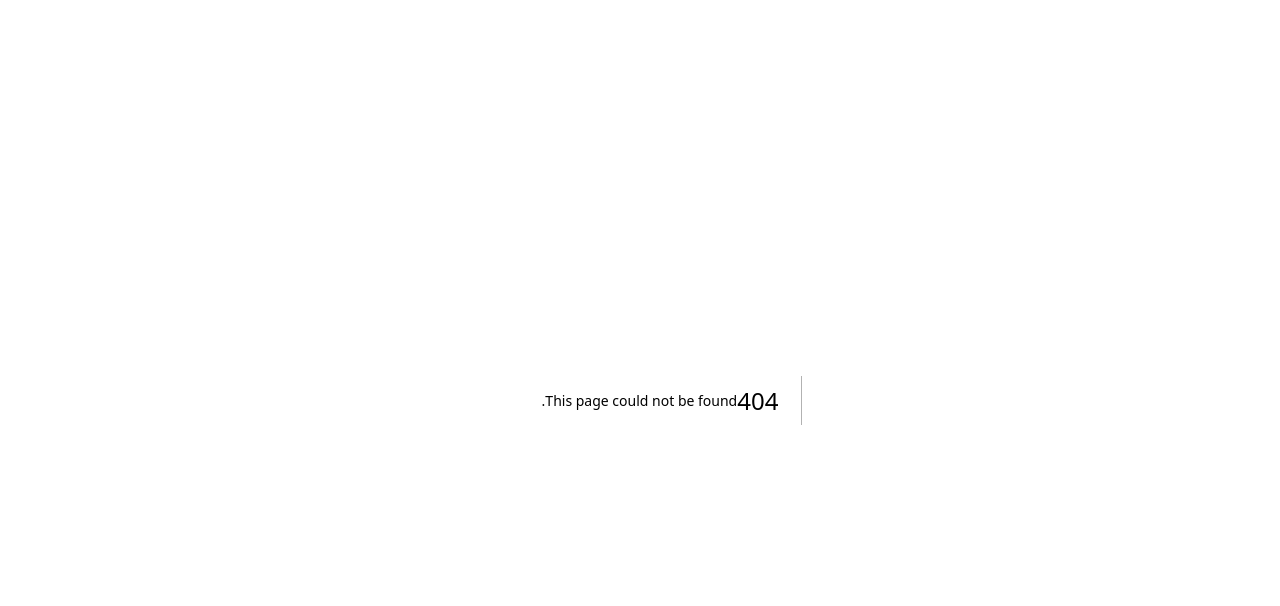
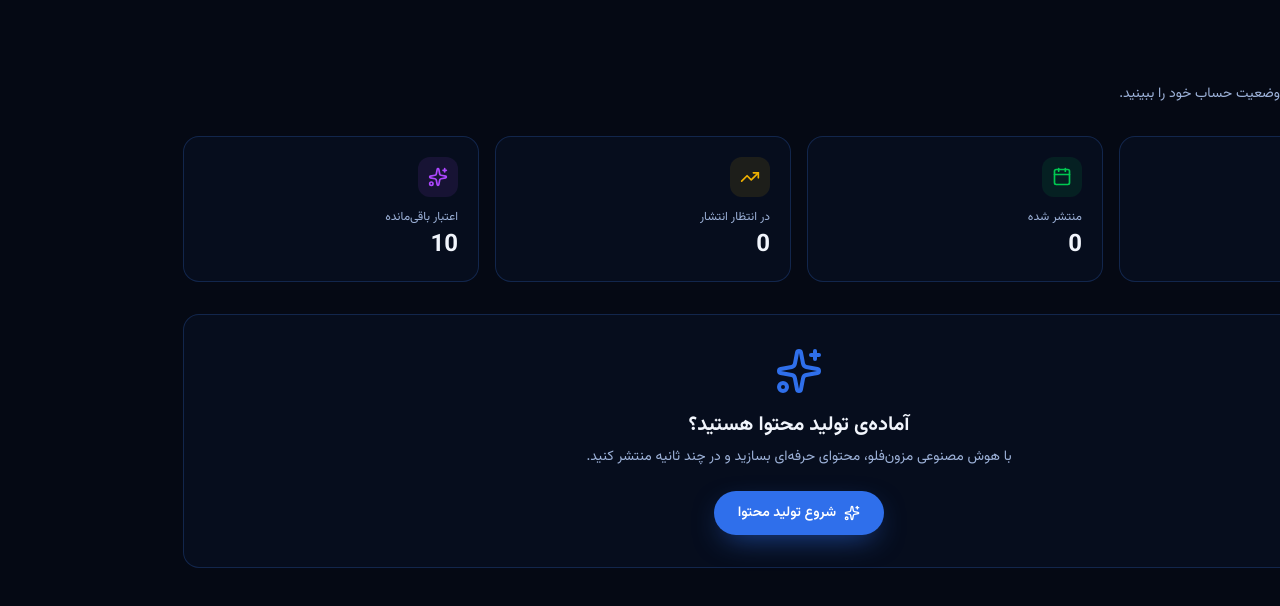
Before and after one commit to mbahramii/zero-labs-website, a Next.js app: page /dashboard in a window 1280 px wide. Before the commit this address had no page. Shown: the top 606 px of the page. Built offline with nearby package versions, Linux system fonts and the light colour scheme.

Commit message:
feat(dashboard): add user panel with stats overview
- Add stat cards for content and credit metrics

- Add quick action section for content creation

```diff
--- /dev/null
+++ b/src/app/dashboard/page.tsx
@@ -0,0 +1,90 @@
+import { LayoutDashboard, Sparkles, FileText, Calendar, TrendingUp } from "lucide-react";
+import Link from "next/link";
+
+export default function DashboardPage() {
+  return (
+    <main className="min-h-screen bg-bg px-6 py-10">
+      <div className="mx-auto max-w-7xl">
+        {/* Header */}
+        <div className="mb-8">
+          <h1 className="text-3xl font-bold text-text-primary">پنل کاربری</h1>
+          <p className="mt-2 text-sm text-text-secondary">
+            خوش آمدید! در یک نگاه وضعیت حساب خود را ببینید.
+          </p>
+        </div>
+
+        {/* Stats cards */}
+        <div className="mb-8 grid gap-4 sm:grid-cols-2 lg:grid-cols-4">
+          <StatCard
+            icon={FileText}
+            label="محتواهای تولید شده"
+            value="0"
+            color="accent"
+          />
+          <StatCard
+            icon={Calendar}
+            label="منتشر شده"
+            value="0"
+            color="green"
+          />
+          <StatCard
+            icon={TrendingUp}
+            label="در انتظار انتشار"
+            value="0"
+            color="yellow"
+          />
+          <StatCard
+            icon={Sparkles}
+            label="اعتبار باقی‌مانده"
+            value="10"
+            color="purple"
+          />
+        </div>
+
+        {/* Quick action */}
+        <div className="rounded-2xl border border-border bg-surface-soft p-8 text-center">
+          <Sparkles className="mx-auto mb-4 h-12 w-12 text-accent" />
+          <h2 className="mb-2 text-xl font-bold text-text-primary">
+            آماده‌ی تولید محتوا هستید؟
+          </h2>
+          <p className="mb-6 text-sm text-text-secondary">
+            با هوش مصنوعی مزون‌فلو، محتوای حرفه‌ای بسازید و در چند ثانیه منتشر کنید.
+          </p>
+          <Link
+            href="/create"
+            className="inline-flex items-center gap-2 rounded-full bg-accent px-6 py-3 text-sm font-semibold text-white shadow-[0_10px_30px_-10px_rgba(47,111,235,0.7)] transition-transform hover:scale-[1.03]"
+          >
+            <Sparkles className="h-4 w-4" />
+            شروع تولید محتوا
+          </Link>
+        </div>
+      </div>
+    </main>
+  );
+}
+
+type StatCardProps = {
+  icon: React.ComponentType<{ className?: string }>;
+  label: string;
+  value: string;
+  color: "accent" | "green" | "yellow" | "purple";
+};
+
+const colorMap = {
+  accent: "bg-accent/10 text-accent",
+  green: "bg-green-500/10 text-green-500",
+  yellow: "bg-yellow-500/10 text-yellow-500",
+  purple: "bg-purple-500/10 text-purple-500",
+};
+
+function StatCard({ icon: Icon, label, value, color }: StatCardProps) {
+  return (
+    <div className="rounded-2xl border border-border bg-surface-soft p-5">
+      <div className={`mb-3 inline-flex h-10 w-10 items-center justify-center rounded-xl ${colorMap[color]}`}>
+        <Icon className="h-5 w-5" />
+      </div>
+      <p className="text-xs text-text-secondary">{label}</p>
+      <p className="mt-1 text-2xl font-bold text-text-primary">{value}</p>
+    </div>
+  );
+}
```
